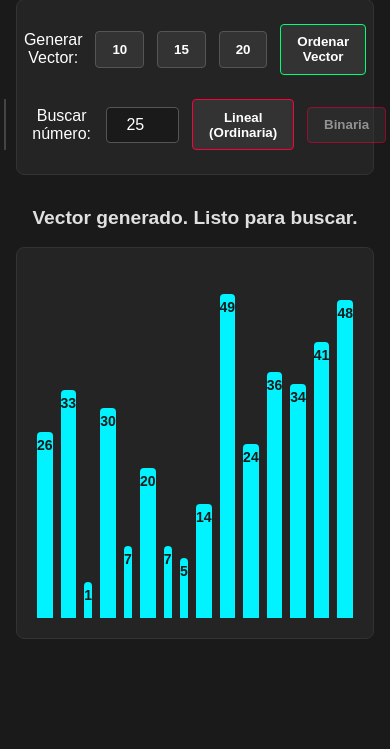
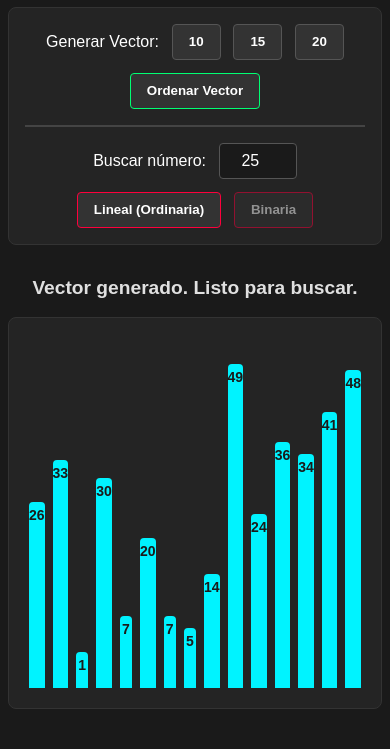
Before and after one commit to fundamendez/simuladores-publicos, a plain HTML site: page simulador-busquedas/index.html in a window 390 px wide. Shown: the part 198-947 px from the top of the page. Before the commit the page ends 885 px from the top, so only its background shows below. Drawn offline with Linux system fonts and the light colour scheme.

Commit message:
Agrego los diseños responsive

```diff
--- a/global.css
+++ b/global.css
@@ -75,3 +75,18 @@ body {
     text-align: center;
     padding-top: 5rem;
 }
+
+/* =================
+   DISEÑO RESPONSIVO
+   ================= */
+@media (max-width: 600px) {
+    .grid-simuladores {
+        grid-template-columns: 1fr;
+    }
+    .header {
+        padding: 2rem 1rem;
+    }
+    .container {
+        margin: 1.5rem auto;
+    }
+}
--- a/simulador-busquedas/styles.css
+++ b/simulador-busquedas/styles.css
@@ -196,3 +196,40 @@ input[type="number"] {
     color: #000;
     box-shadow: 0 0 15px rgba(0, 255, 115, 0.8);
 }
+
+/* =================
+   DISEÑO RESPONSIVO
+   ================= */
+@media (max-width: 768px) {
+    .container {
+        margin-top: 5rem;
+        padding: 0.5rem;
+    }
+    .controls-panel {
+        flex-direction: column;
+        gap: 1rem;
+        padding: 1rem;
+    }
+    .control-group {
+        flex-wrap: wrap;
+        justify-content: center;
+        width: 100%;
+    }
+    .algorithms, .search-group {
+        border-left: none;
+        border-top: 2px solid #444;
+        padding-left: 0;
+        padding-top: 1rem;
+    }
+    .playback-controls {
+        flex-wrap: wrap;
+    }
+    .playback-controls button {
+        flex: 1 1 auto;
+        margin: 0.25rem !important;
+    }
+    .bars-container {
+        overflow-x: auto;
+        justify-content: flex-start;
+    }
+}
--- a/simulador-ordenamientos/styles.css
+++ b/simulador-ordenamientos/styles.css
@@ -222,3 +222,40 @@ input[type="number"] {
     height: 1.5rem;
     font-weight: bold;
 }
+
+/* =================
+   DISEÑO RESPONSIVO
+   ================= */
+@media (max-width: 768px) {
+    .container {
+        margin-top: 5rem;
+        padding: 0.5rem;
+    }
+    .controls-panel {
+        flex-direction: column;
+        gap: 1rem;
+        padding: 1rem;
+    }
+    .control-group {
+        flex-wrap: wrap;
+        justify-content: center;
+        width: 100%;
+    }
+    .algorithms, .search-group {
+        border-left: none;
+        border-top: 2px solid #444;
+        padding-left: 0;
+        padding-top: 1rem;
+    }
+    .playback-controls {
+        flex-wrap: wrap;
+    }
+    .playback-controls button {
+        flex: 1 1 auto;
+        margin: 0.25rem !important;
+    }
+    .bars-container {
+        overflow-x: auto;
+        justify-content: flex-start;
+    }
+}
--- a/simulador-tdas/styles.css
+++ b/simulador-tdas/styles.css
@@ -263,3 +263,39 @@ input[type="number"] {
     border-left-color: #ff003c;
     opacity: 0.5;
 }
+
+/* =================
+   DISEÑO RESPONSIVO
+   ================= */
+@media (max-width: 768px) {
+    .container {
+        margin-top: 5rem;
+        padding: 0.5rem;
+    }
+    .controls-panel {
+        flex-direction: column;
+        gap: 1rem;
+        padding: 1rem;
+    }
+    .control-group {
+        flex-wrap: wrap;
+        justify-content: center;
+        width: 100%;
+    }
+    .algorithms {
+        border-left: none;
+        border-top: 2px solid #444;
+        padding-left: 0;
+        padding-top: 1rem;
+    }
+    .playback-controls {
+        flex-wrap: wrap;
+    }
+    .playback-controls button {
+        flex: 1 1 auto;
+        margin: 0.25rem !important;
+    }
+    .tda-container {
+        justify-content: flex-start;
+    }
+}
```
Also changed, not shown: index.html (+0 -4 lines).
